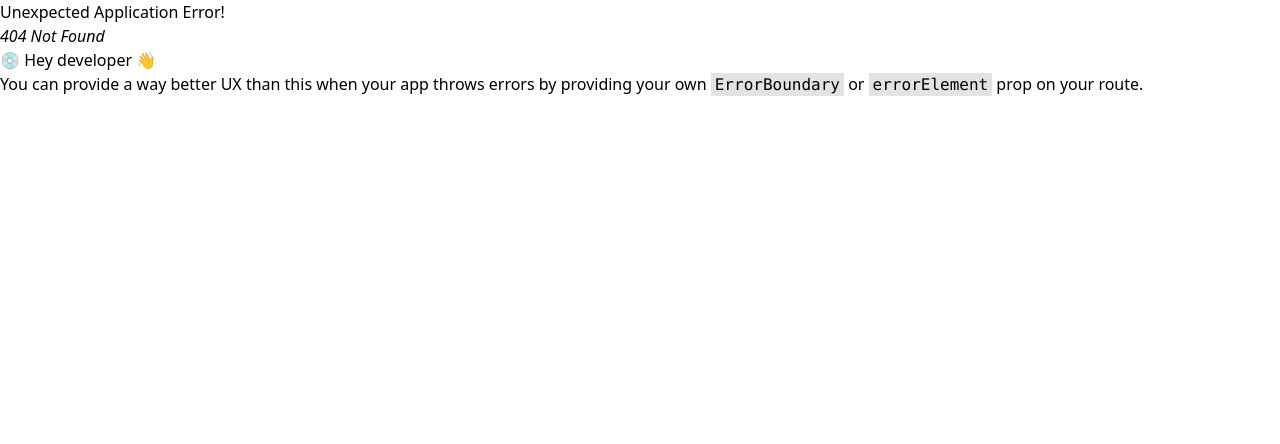
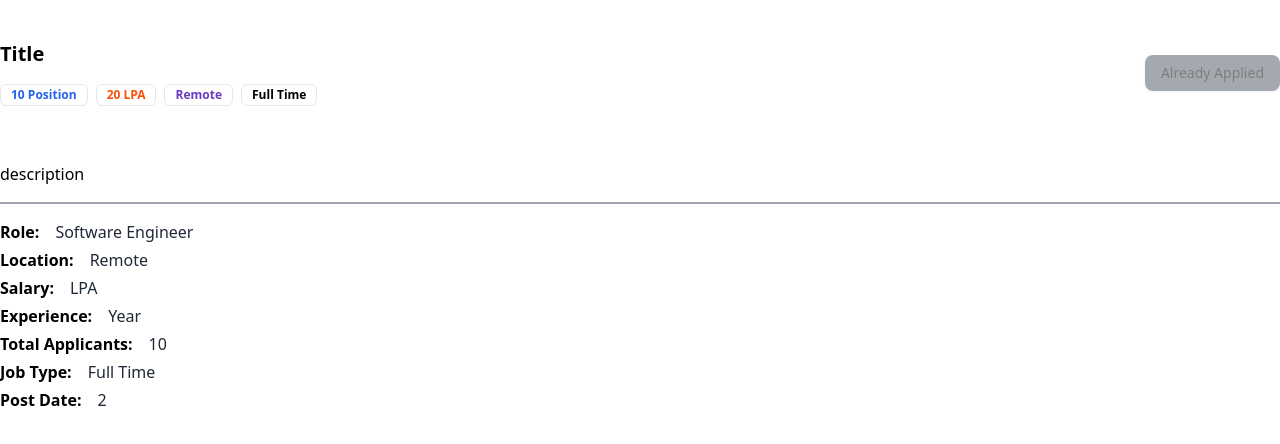
Before and after one commit to Apna-project2003/job-_portal, a React (Vite) app in the folder frontend/: page /description/1 in a window 1280 px wide. Before the commit this address had no page. Shown: the top 444 px of the page. Built offline with nearby package versions, Linux system fonts and the light colour scheme.

Commit message:
Description

```diff
--- a/frontend/src/App.jsx
+++ b/frontend/src/App.jsx
@@ -10,6 +10,7 @@ import TermsofServices from './components/ui/componennts_lite/shared/TermsofServ
 import Jobs from './components/ui/componennts_lite/shared/Jobs';
 import Browse from './components/ui/componennts_lite/shared/Browse';
 import Profile from './components/ui/componennts_lite/shared/Profile';
+import Description from './components/ui/componennts_lite/shared/Description.jsx';
 
 const appRouter = createBrowserRouter([
   {path:"/",
@@ -41,6 +42,10 @@ const appRouter = createBrowserRouter([
     element:<Home/>
   },
   {
+    path:"/description/:id",
+    element:<Description/>
+  },
+  {
     path:"/Browse",
     element:<Browse/>
   },
--- /dev/null
+++ b/frontend/src/components/ui/componennts_lite/shared/Description.jsx
@@ -0,0 +1,99 @@
+import React from "react";
+import { Badge } from "../../badge";
+import { Button } from "../../button";
+
+const Description = () => {
+  const isApplied = true;
+  return (
+    <div>
+      <div className="max-w-7xl mx-auto my-10">
+        <div className="flex items-center justify-between">
+          <div>
+            <h1 className="font-bold text-xl ">Title</h1>
+            <div className="flex gap-2 flex-wrap mt-4">
+              <Badge className="text-blue-600 font-bold" variant="ghost">
+                10 Position
+              </Badge>
+              <Badge className="text-[#FA4F09] font-bold" variant="ghost">
+                20 LPA
+              </Badge>
+              <Badge className="text-[#6B3AC2] font-bold" variant="ghost">
+                Remote
+              </Badge>
+              <Badge className="text-black font-bold" variant="ghost">
+                Full Time
+              </Badge>
+            </div>
+          </div>
+          <div>
+            <Button
+              disabled={isApplied}
+              className={`rounded-lg ${
+                isApplied
+                  ? "bg-gray-600 cursor-not-allowed"
+                  : "bg-[#6B3AC2] hover:bg-[#552d9b]"
+              }`}
+            >
+              {isApplied ? "Already Applied" : "Apply"}
+            </Button>
+          </div>
+        </div>
+      </div>
+      <h1 className="border-b-2 border-b-gray-400 font-medium py-4">description</h1>
+      <div className="my-4">
+<h1 className="font-bold my-1 ">
+            Role:
+            <span className=" pl-4 font-normal text-gray-800">
+               Software Engineer
+            </span>
+          </h1>
+
+           <h1 className="font-bold my-1 ">
+            Location:
+            <span className=" pl-4 font-normal text-gray-800">
+
+             Remote
+            </span>
+             </h1>
+
+          <h1 className="font-bold my-1 ">
+            Salary:
+            <span className=" pl-4 font-normal text-gray-800">
+               LPA
+            </span>
+          </h1>
+
+           <h1 className="font-bold my-1 ">
+            Experience:
+            <span className=" pl-4 font-normal text-gray-800">
+               Year
+            </span>
+          </h1>
+
+           <h1 className="font-bold my-1 ">
+            Total Applicants:
+            <span className=" pl-4 font-normal text-gray-800">
+             10
+            </span>
+          </h1>
+
+           <h1 className="font-bold my-1 ">
+            Job Type:
+            <span className=" pl-4 font-normal text-gray-800">
+              Full Time
+            </span>
+          </h1>
+
+            <h1 className="font-bold my-1 ">
+            Post Date:
+            <span className=" pl-4 font-normal text-gray-800">
+             2
+            </span>
+          </h1>
+
+      </div>
+    </div>
+  );
+};
+
+export default Description;
--- a/frontend/src/components/ui/componennts_lite/shared/Job.jsx
+++ b/frontend/src/components/ui/componennts_lite/shared/Job.jsx
@@ -1,30 +1,103 @@
+
+
+// import React from 'react'
+// import { Button } from '../../button'
+// import { BookMarked } from 'lucide-react'
+// import { Avatar, AvatarImage } from '../../avatar'
+// import { Badge } from '../../badge' // ✅ Make sure this path is correct
+// import { useNavigate } from 'react-router'
+
+// const Job = () => {
+//   const navigate = useNavigate();
+//   const jobId = "hikhkdkskkakldk";
+//   return (
+
+//          <div className="p-5 rounded-md shadow-xl bg-white border border-gray-200 cursor-pointer hover:shadow-2xl hover:shadow-blue-200 hover:p-3">
+//       <div className="flex items-center justify-between"><p className="text-sm text-gray-600">3 days ago</p>
+//         <Button className="rounded-full">
+//           <BookMarked />
+//         </Button>
+
+
+
+//         </div>
+
+
+//       {/* <div className="flex justify-between items-start">
+
+//       </div> */}
+
+//       <div className="flex items-center gap-2 my-2">
+//         <Button className="p-6" variant="outline" size="icon">
+//           <Avatar>
+//             <AvatarImage src="https://c8.alamy.com/comp/2BJW0NX/job-logo-symbol-vector-design-illustration-2BJW0NX.jpg" />
+//           </Avatar>
+//         </Button>
+//       <div>
+//             <h1 className="text-lg font-semibold">Company Name</h1>
+//             <p className="text-sm text-gray-600">India</p>
+//           </div>
+//         </div>
+
+
+//           <div>
+//             <div>
+//             <h2 className="font-bold text-lg my-1">Job Title</h2>
+//             <p className="text-sm text-gray-600">
+//               Lorem ipsum dolor sit amet, consectetur adipisicing elit. Vel iste quos optio,
+//               adipisci iusto non numquam repellendus cupiditate aut sunt quaerat blanditiis delectus rem?
+//             </p>
+//           </div>
+
+//           <div className="flex gap-2 flex-wrap mt-4">
+//             <Badge className="text-blue-600 font-bold" variant="ghost">10 Position</Badge>
+//             <Badge className="text-[#FA4F09] font-bold" variant="ghost">20 LPA</Badge>
+//             <Badge className="text-[#6B3AC2] font-bold" variant="ghost">Remote</Badge>
+//             <Badge className="text-black font-bold" variant="ghost">Full Time</Badge>
+//           </div>
+//           <div className="flex items-center gap-4">
+//             <Button onClick={() =>
+//             {
+//               navigate (`/description/${jobId}`);
+
+
+//             }} variant="outline" className=" bg-[#FA4F09] font-bold rounded-sm"  >Details</Button>
+//               <Button variant="outline" className="bg-[#6B3AC2] text-white font-bold rounded-sm">Save for Later</Button>
+
+//           </div>
+//         </div>
+//       </div>
+
+
+
+//   )
+// }
+
+// export default Job
+
 
 
 import React from 'react'
 import { Button } from '../../button'
 import { BookMarked } from 'lucide-react'
 import { Avatar, AvatarImage } from '../../avatar'
-import { Badge } from '../../badge' // ✅ Make sure this path is correct
+import { Badge } from '../../badge'
+import { useNavigate } from 'react-router'
 
 const Job = () => {
+  const navigate = useNavigate()
+  const jobId = "hikhkdkskkakldk"
+
   return (
-
-         <div className="p-5 rounded-md shadow-xl bg-white border border-gray-200 cursor-pointer hover:shadow-2xl hover:shadow-blue-200 hover:p-3">
-      <div className="flex items-center justify-between"><p className="text-sm text-gray-600">3 days ago</p>
+    <div className="p-5 rounded-md shadow-xl bg-white border border-gray-200 cursor-pointer hover:shadow-2xl hover:shadow-blue-200 hover:p-6 transition-all duration-300">
+      <div className="flex items-center justify-between">
+        <p className="text-sm text-gray-600">3 days ago</p>
         <Button className="rounded-full">
           <BookMarked />
         </Button>
-
-
-
       </div>
 
-
-      {/* <div className="flex justify-between items-start">
-
-      </div> */}
-
-      <div className="flex items-center gap-2 my-2">
+      <div className="flex items-center gap-3 my-4">
         <Button className="p-6" variant="outline" size="icon">
           <Avatar>
             <AvatarImage src="https://c8.alamy.com/comp/2BJW0NX/job-logo-symbol-vector-design-illustration-2BJW0NX.jpg" />
@@ -36,8 +109,6 @@ const Job = () => {
         </div>
       </div>
 
-
-          <div>
       <div>
         <h2 className="font-bold text-lg my-1">Job Title</h2>
         <p className="text-sm text-gray-600">
@@ -47,21 +118,29 @@ const Job = () => {
       </div>
 
       <div className="flex gap-2 flex-wrap mt-4">
-            <Badge className="text-blue-600 font-bold" variant="ghost">10 Position</Badge>
+        <Badge className="text-blue-600 font-bold" variant="ghost">10 Positions</Badge>
         <Badge className="text-[#FA4F09] font-bold" variant="ghost">20 LPA</Badge>
         <Badge className="text-[#6B3AC2] font-bold" variant="ghost">Remote</Badge>
         <Badge className="text-black font-bold" variant="ghost">Full Time</Badge>
       </div>
-          <div className="flex items-center gap-4">
-            <Button variant="outline" className=" bg-[#FA4F09] font-bold rounded-sm"  >Details</Button>
-              <Button variant="outline" className="bg-[#6B3AC2] text-white font-bold rounded-sm">Save for Later</Button>
 
+      <div className="flex items-center gap-4 mt-4">
+        <Button
+          onClick={() =>{ navigate(`/description/${jobId}`);
+        }}
+          variant="outline"
+          className="bg-[#FA4F09] text-white font-bold rounded-sm"
+        >
+          Details
+        </Button>
+        <Button
+          variant="outline"
+          className="bg-[#6B3AC2] text-white font-bold rounded-sm"
+        >
+          Save for Later
+        </Button>
       </div>
     </div>
-      </div>
-
-
-
   )
 }
 
```
Also changed, not shown: frontend/src/components/ui/componennts_lite/shared/Filter.jsx (added). Lines whose indentation alone changed are shown as unchanged.
